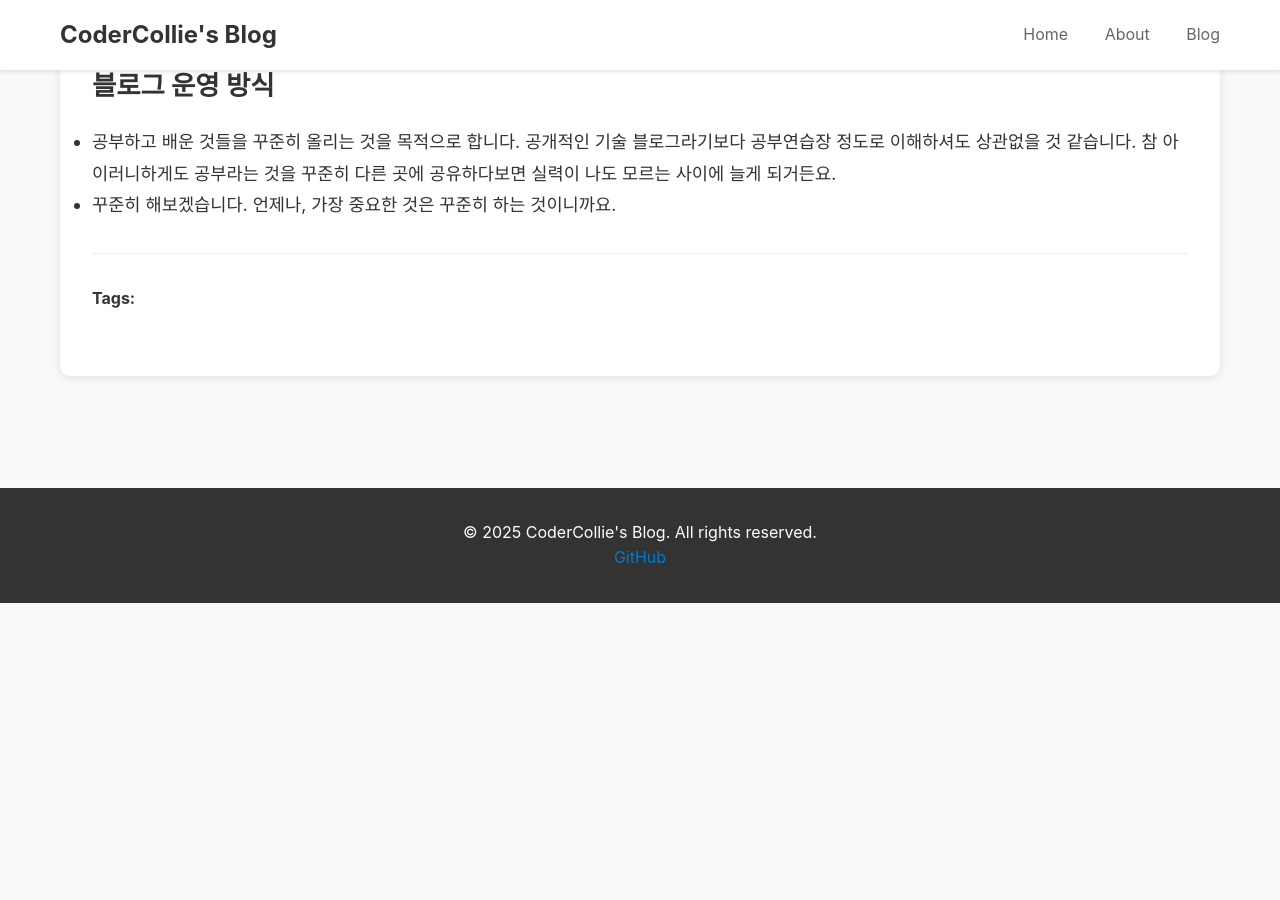
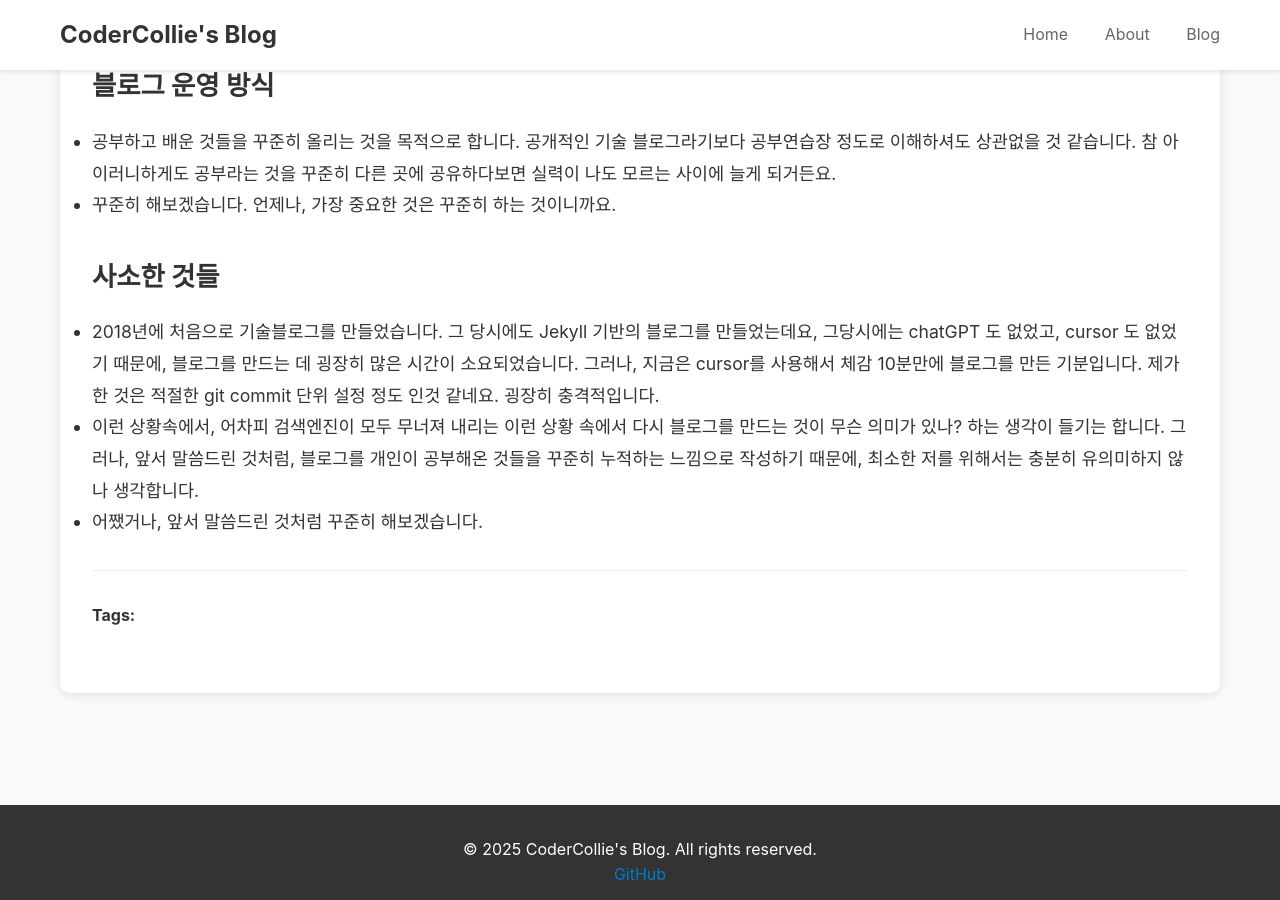
Before and after one commit to CoderCollie/codercollie.github.io, a Jekyll site: the page built from _posts/2025-07-13-myFirstPost.md, in a window 1280 px wide and 900 px high, scrolled down 440 px. Built offline with Jekyll 4.4.1, drawn with Linux system fonts in a browser that asks for light colours; some web fonts are replaced; before the commit the page ends 1043 px from its top, so only the background shows below that.

Commit message:
writing my Post

```diff
--- a/_posts/2025-07-13-myFirstPost.md
+++ b/_posts/2025-07-13-myFirstPost.md
@@ -12,3 +12,9 @@ title: 새로운 블로그를 시작해보기로 했습니다.
 
 - 공부하고 배운 것들을 꾸준히 올리는 것을 목적으로 합니다. 공개적인 기술 블로그라기보다 공부연습장 정도로 이해하셔도 상관없을 것 같습니다. 참 아이러니하게도 공부라는 것을 꾸준히 다른 곳에 공유하다보면 실력이 나도 모르는 사이에 늘게 되거든요.
 - 꾸준히 해보겠습니다. 언제나, 가장 중요한 것은 꾸준히 하는 것이니까요.
+
+## 사소한 것들
+
+- 2018년에 처음으로 기술블로그를 만들었습니다. 그 당시에도 Jekyll 기반의 블로그를 만들었는데요, 그당시에는 chatGPT 도 없었고, cursor 도 없었기 때문에, 블로그를 만드는 데 굉장히 많은 시간이 소요되었습니다. 그러나, 지금은 cursor를 사용해서 체감 10분만에 블로그를 만든 기분입니다. 제가 한 것은 적절한 git commit 단위 설정 정도 인것 같네요. 굉장히 충격적입니다.
+- 이런 상황속에서, 어차피 검색엔진이 모두 무너져 내리는 이런 상황 속에서 다시 블로그를 만드는 것이 무슨 의미가 있나? 하는 생각이 들기는 합니다. 그러나, 앞서 말씀드린 것처럼, 블로그를 개인이 공부해온 것들을 꾸준히 누적하는 느낌으로 작성하기 때문에, 최소한 저를 위해서는 충분히 유의미하지 않나 생각합니다.
+- 어쨌거나, 앞서 말씀드린 것처럼 꾸준히 해보겠습니다.
```
